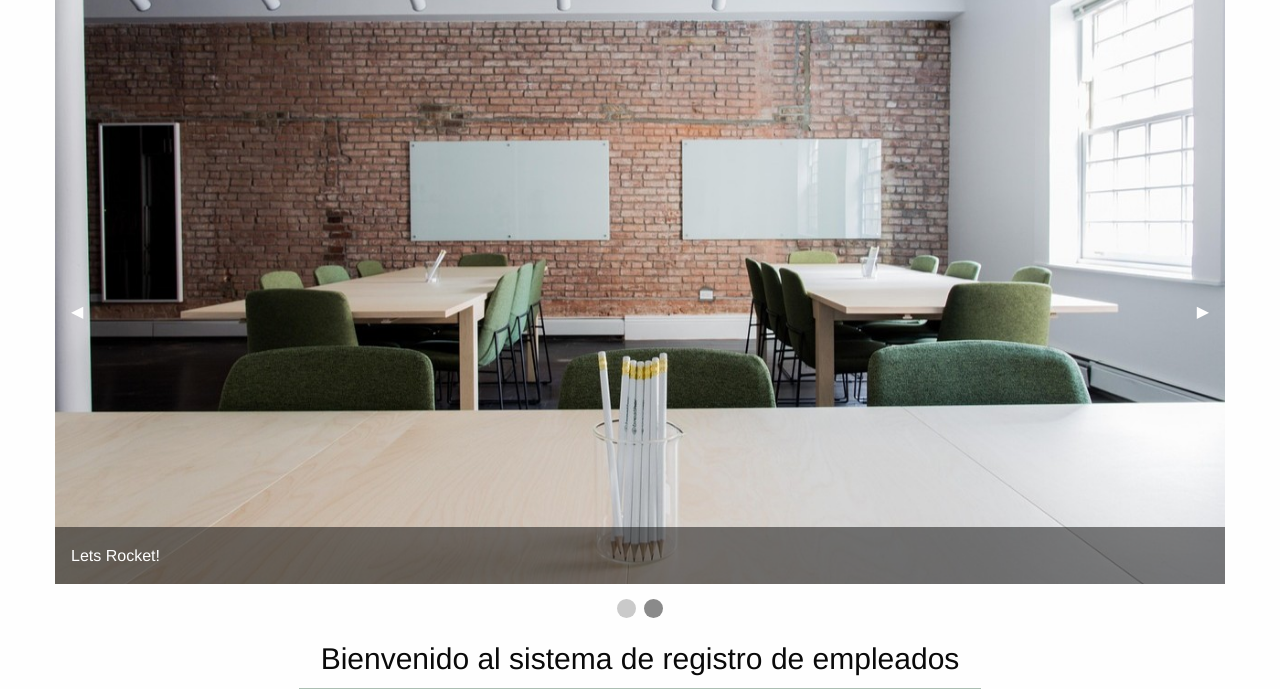
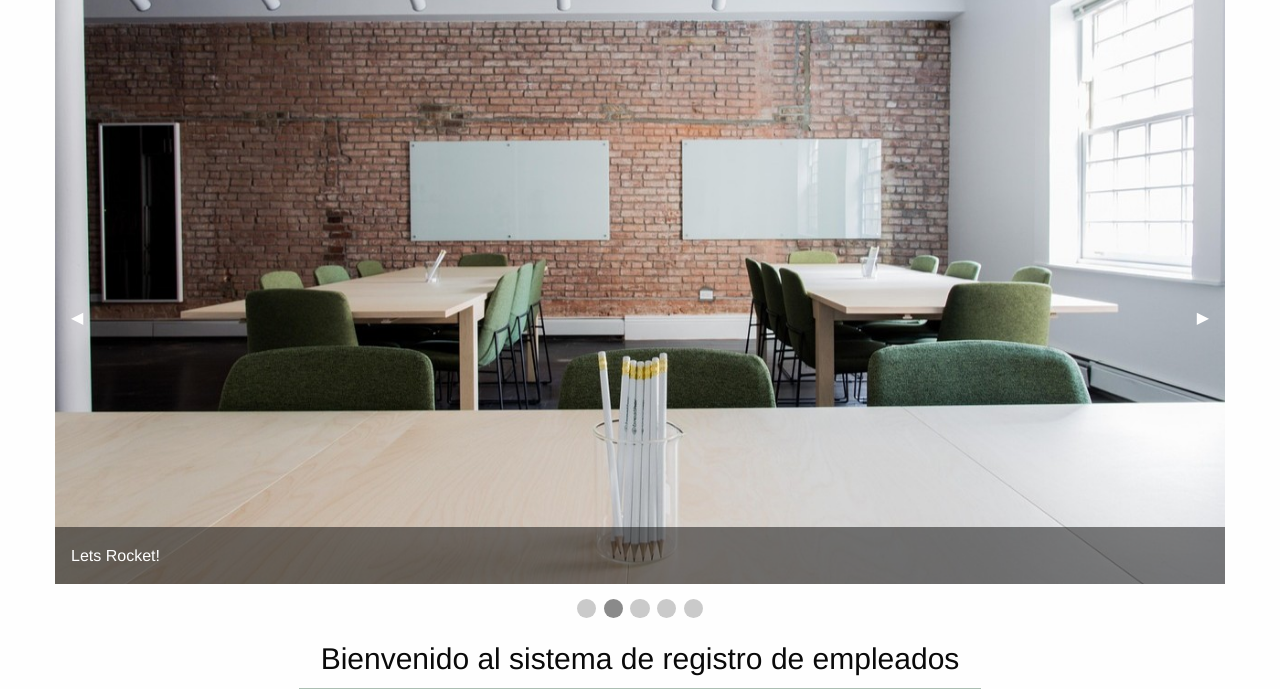
Before and after one commit to Modmarb/brandempleado, a Django app: page / in a window 1280 px wide. Shown: the part 131-820 px from the top of the page. Run offline with Django 5.2, Linux system fonts and the light colour scheme; some libraries are stand-ins or nearby versions.

Commit message:
se realiza ajustes en el inicio

```diff
--- a/templates/inicio.html
+++ b/templates/inicio.html
@@ -7,6 +7,7 @@
 {% block content %}
 {% include 'includes/header.html' %}
     <div class="grid-container">
+        <div class="grid-x">
             <h1 class="cell">pagina de inicio</h1>
             <!--inicio de la imagen de la portada-->
             <div class="cell orbit" role="region" aria-label="Favorite Space Pictures" data-orbit>
@@ -28,6 +29,24 @@
                             <figcaption class="orbit-caption">Lets Rocket!</figcaption>
                             </figure>
                         </li>
+                        <li class="orbit-slide">
+                            <figure class="orbit-figure">
+                            <img class="orbit-image" src="{% static 'img/img3.jpg' %}" alt="Space">
+                            <figcaption class="orbit-caption">Encapsulating</figcaption>
+                            </figure>
+                        </li>
+                        <li class="orbit-slide">
+                            <figure class="orbit-figure">
+                            <img class="orbit-image" src="{% static 'img/img4.jpg' %}" alt="Space">
+                            <figcaption class="orbit-caption">Outta This World</figcaption>
+                            </figure>
+                        </li>
+                        <li class="orbit-slide">
+                            <figure class="orbit-figure">
+                            <img class="orbit-image" src="{% static 'img/img5.jpg' %}" alt="Space">
+                            <figcaption class="orbit-caption">Outta This World</figcaption>
+                            </figure>
+                        </li>
                     </ul>
                 </div>
                 <nav class="orbit-bullets">
@@ -36,6 +55,9 @@
                     <span class="show-for-sr" data-slide-active-label>Current Slide</span>
                     </button>
                     <button data-slide="1"><span class="show-for-sr">Second slide details.</span></button>
+                    <button data-slide="2"><span class="show-for-sr">Third slide details.</span></button>
+                    <button data-slide="3"><span class="show-for-sr">Fourth slide details.</span></button>
+                    <button data-slide="4"><span class="show-for-sr">Fourth slide details.</span></button>
                 </nav>
             </div>
             <!--fin de la imagen de la portada-->
@@ -53,4 +75,5 @@
             </div>
             <!--fin de bloque de bienvenida-->
         </div>
+    </div>
 {% endblock content %}
```
Also changed, not shown: static/img/img3.jpg (added), static/img/img4.jpg (added), static/img/img5.jpg (added). Lines whose indentation alone changed are shown as unchanged.
